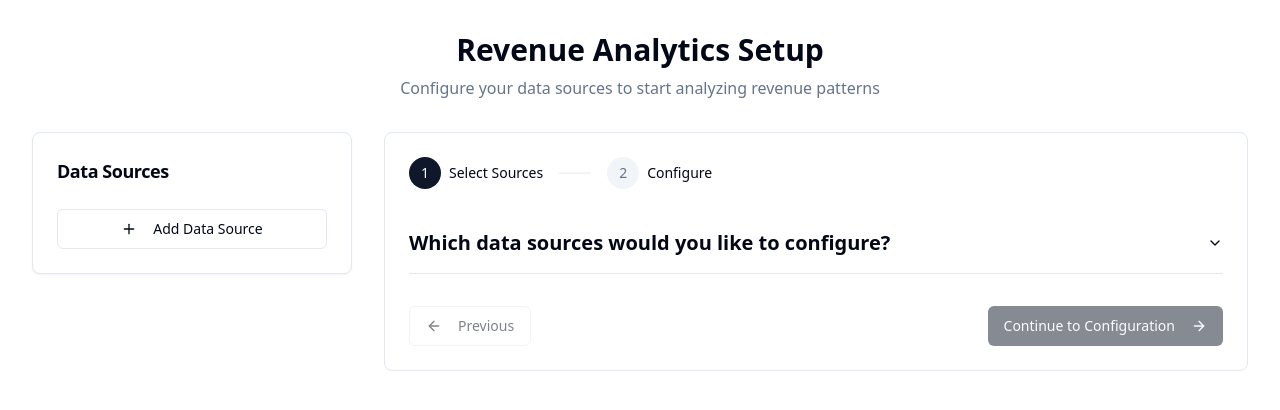
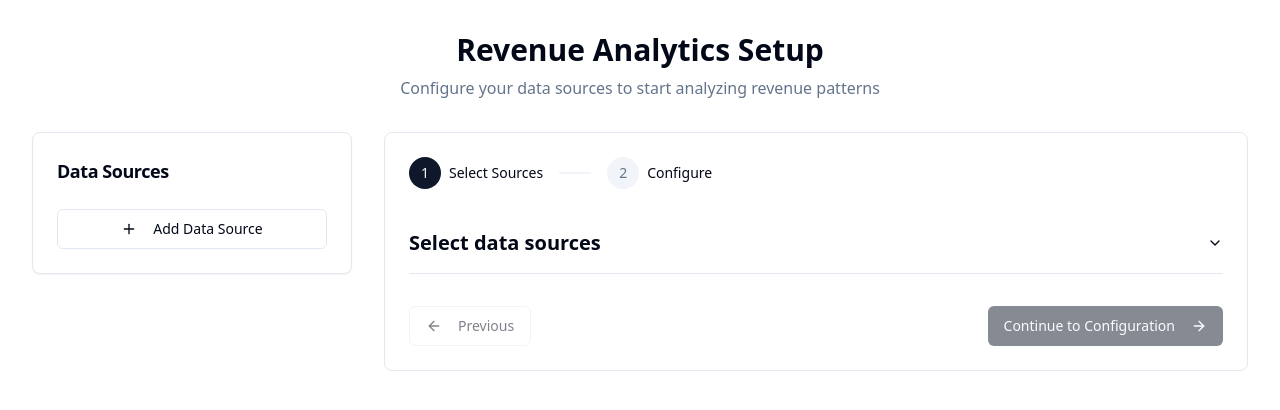
Before and after one commit to PsPasha23/data-nexus-setup, a React (Vite) app: page / in a window 1280 px wide. Shown: the top 410 px of the page. Built offline with nearby package versions, Linux system fonts and the light colour scheme.

Commit message:
Update data source selection title
Replace "Which data sources would you like to configure" with "Select data sources" in the data source selection step.

```diff
--- a/src/components/wizard/steps/DataSourceSelection.tsx
+++ b/src/components/wizard/steps/DataSourceSelection.tsx
@@ -98,7 +98,7 @@ export function DataSourceSelection() {
       <Accordion type="single" collapsible className="space-y-4">
         <AccordionItem value="data-sources">
           <AccordionTrigger className="text-xl font-semibold">
-            Which data sources would you like to configure?
+            Select data sources
           </AccordionTrigger>
           <AccordionContent>
             <div className="mb-6">
```
